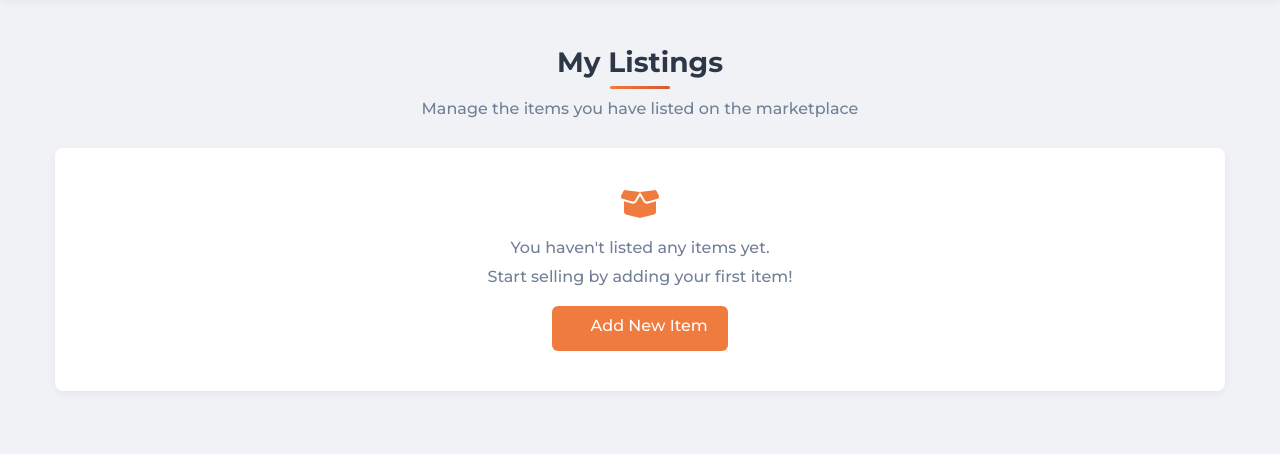
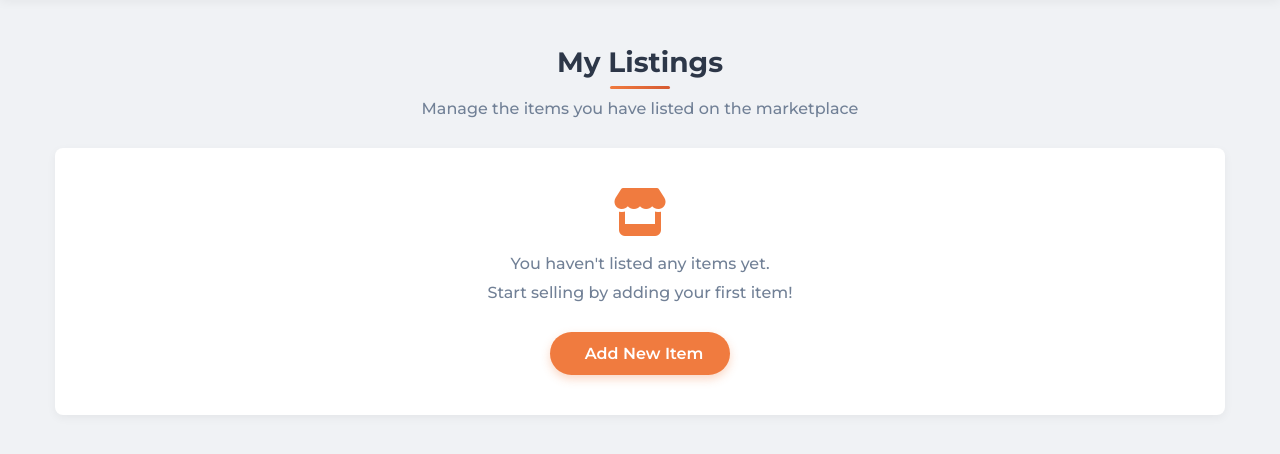
Before and after one commit to SangerForCode/SWD-Store, a Django app: template pawnshop/bits/templates/bits/listings.html in a window 1280 px wide. Shown: the part 70-524 px from the top of the page. Run offline with Django 3.2, Linux system fonts and the light colour scheme; the template is opened without the code that fills it, so the values that code supplies are empty.

Commit message:
add item page

```diff
--- a/pawnshop/bits/static/bits/listings.css
+++ b/pawnshop/bits/static/bits/listings.css
@@ -265,6 +265,34 @@
     .no-items i {
         color: #F07B3F;
         margin-bottom: 8px;
+        font-size: 3rem;
+    }
+
+    .add-item-btn {
+        background-color: #F07B3F;
+        color: white;
+        padding: 12px 25px;
+        border-radius: 50px;
+        text-decoration: none;
+        margin-top: 20px;
+        display: inline-flex;
+        align-items: center;
+        justify-content: center;
+        font-weight: 600;
+        transition: all 0.3s ease;
+        box-shadow: 0 4px 10px rgba(240, 123, 63, 0.3);
+        min-width: 180px;
+    }
+
+    .add-item-btn:hover {
+        background-color: #e06b2c;
+        transform: translateY(-2px);
+        box-shadow: 0 6px 15px rgba(240, 123, 63, 0.4);
+    }
+
+    .add-item-btn i {
+        margin-right: 8px;
+        font-size: 1rem;
     }
 
     /* Responsive adjustments */
--- a/pawnshop/bits/templates/bits/listings.html
+++ b/pawnshop/bits/templates/bits/listings.html
@@ -74,11 +74,11 @@
         </div>
         {% empty %}
         <div class="no-items">
-            <i class="fas fa-box-open fa-2x"></i>
+            <i class="fas fa-store fa-3x"></i>
             <p>You haven't listed any items yet.</p>
             <p>Start selling by adding your first item!</p>
-            <a href="{% url 'add_product' %}" style="background-color: #F07B3F; color: white; padding: 10px 20px; border-radius: 6px; text-decoration: none; margin-top: 10px; display: inline-block;">
-                <i class="fas fa-plus"></i> Add New Item
+            <a href="{% url 'add_product' %}" class="add-item-btn">
+                <i></i> Add New Item
             </a>
         </div>
         {% endfor %}
```
Lines whose indentation alone changed are shown as unchanged.
